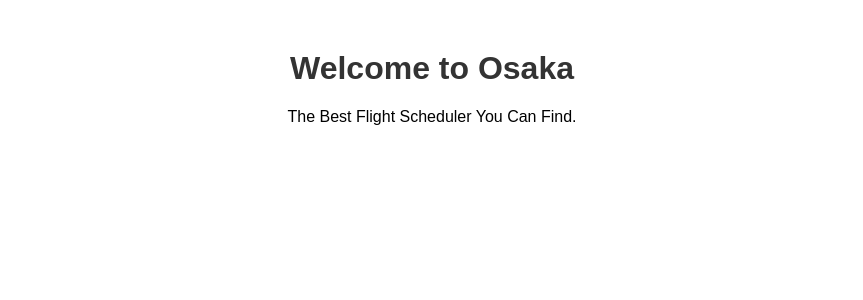
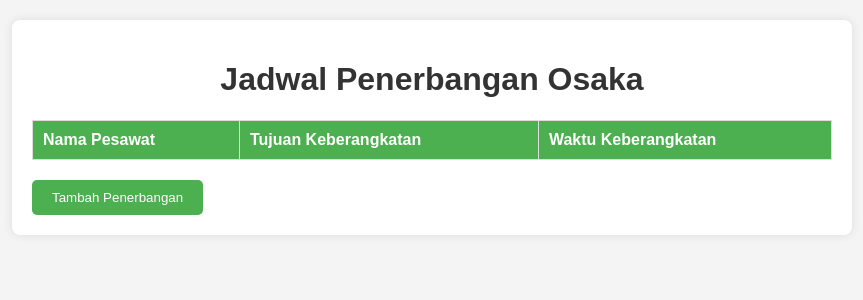
Before and after one commit to biobinary/osaka-flight-scheduler, a Flask app: page / in a window 1280 px wide. Shown: the top 300 px of the page, without its empty margins (208-1071 px from the left). Run offline with Flask 3, Linux system fonts and the light colour scheme; lists and menus that the app fills with data are empty.

Commit message:
Memperbarui file purwarupa

```diff
--- a/static/css/style.css
+++ b/static/css/style.css
@@ -1,9 +1,51 @@
 body {
     font-family: Arial, sans-serif;
-    text-align: center;
-    margin-top: 50px;
+    background-color: #f4f4f4;
+    margin: 0;
+    padding: 20px;
+}
+
+.container {
+    max-width: 800px;
+    margin: auto;
+    background: white;
+    padding: 20px;
+    border-radius: 8px;
+    box-shadow: 0 0 10px rgba(0, 0, 0, 0.1);
 }
 
 h1 {
+    text-align: center;
     color: #333;
 }
+
+table {
+    width: 100%;
+    border-collapse: collapse;
+    margin-top: 20px;
+}
+
+th, td {
+    border: 1px solid #ddd;
+    padding: 10px;
+    text-align: left;
+}
+
+th {
+    background-color: #4CAF50;
+    color: white;
+}
+
+button {
+    margin-top: 20px;
+    padding: 10px 20px;
+    background-color: #4CAF50;
+    color: white;
+    border: none;
+    border-radius: 5px;
+    cursor: pointer;
+}
+
+button:hover {
+    background-color: #45a049;
+}
--- a/templates/index.html
+++ b/templates/index.html
@@ -7,7 +7,20 @@
     <link rel="stylesheet" href="{{ url_for('static', filename='css/style.css') }}">
 </head>
 <body>
-    <h1>Welcome to Osaka</h1>
-    <p>The Best Flight Scheduler You Can Find.</p>
+    <div class="container">
+        <h1>Jadwal Penerbangan Osaka</h1>
+        <table id="flightTable">
+            <thead>
+                <tr>
+                    <th>Nama Pesawat</th>
+                    <th>Tujuan Keberangkatan</th>
+                    <th>Waktu Keberangkatan</th>
+                </tr>
+            </thead>
+            <tbody>
+            </tbody>
+        </table>
+        <button>Tambah Penerbangan</button>
+    </div>
 </body>
 </html>
```
